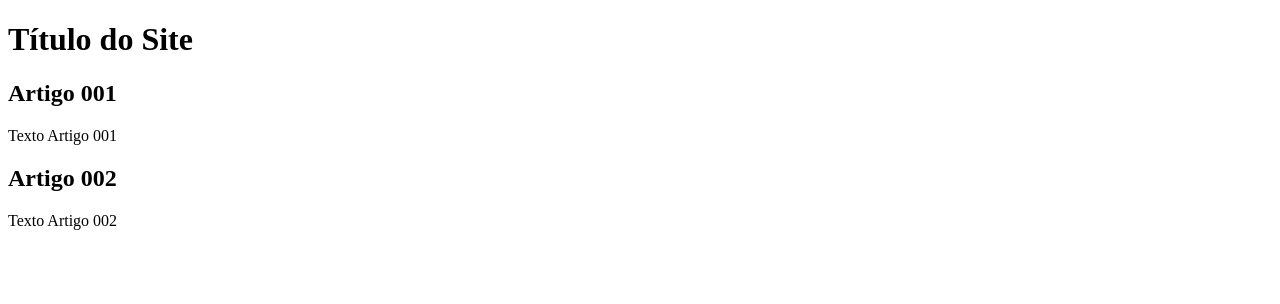
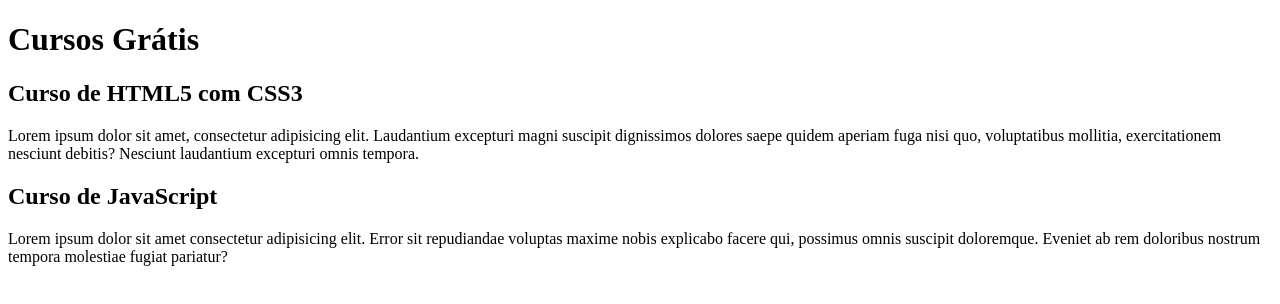
Before and after one commit to rosilva214/projeto-site, a plain HTML site: page index.html in a window 1280 px wide. Drawn offline with Linux system fonts and the light colour scheme.

Commit message:
Comecei a escrever o conteúdo

```diff
--- a/index.html
+++ b/index.html
@@ -8,15 +8,15 @@
 <body>
    <main>
     <header>
-        <h1>Título do Site</h1>
+        <h1>Cursos Grátis</h1>
     </header>
     <article>
-        <h2>Artigo 001</h2>
-        <p>Texto Artigo 001</p>
+        <h2>Curso de HTML5 com CSS3</h2>
+        <p>Lorem ipsum dolor sit amet, consectetur adipisicing elit. Laudantium excepturi magni suscipit dignissimos dolores saepe quidem aperiam fuga nisi quo, voluptatibus mollitia, exercitationem nesciunt debitis? Nesciunt laudantium excepturi omnis tempora.</p>
     </article>
     <article>
-       <h2>Artigo 002</h2>
-       <p>Texto Artigo 002</p>
+       <h2>Curso de JavaScript</h2>
+       <p>Lorem ipsum dolor sit amet consectetur adipisicing elit. Error sit repudiandae voluptas maxime nobis explicabo facere qui, possimus omnis suscipit doloremque. Eveniet ab rem doloribus nostrum tempora molestiae fugiat pariatur?</p>
     </article>
    </main>
 </body>
```
